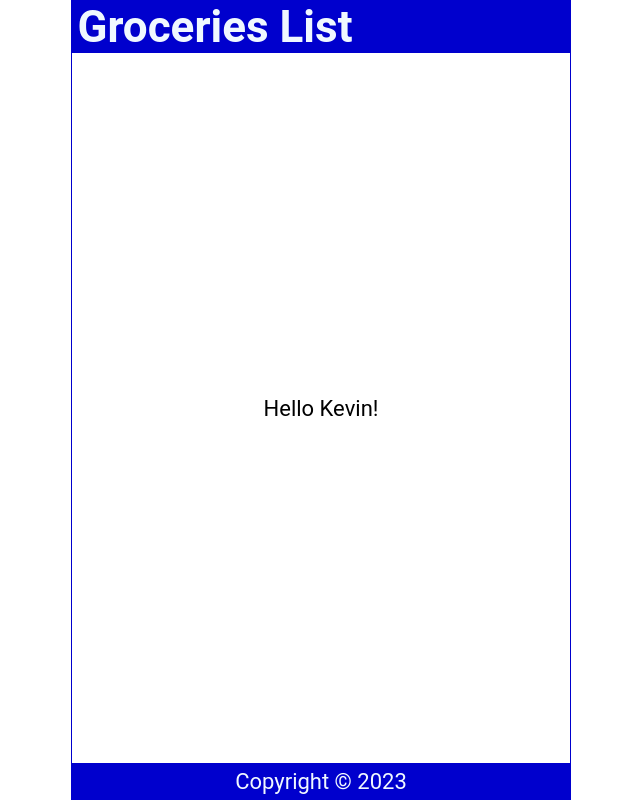
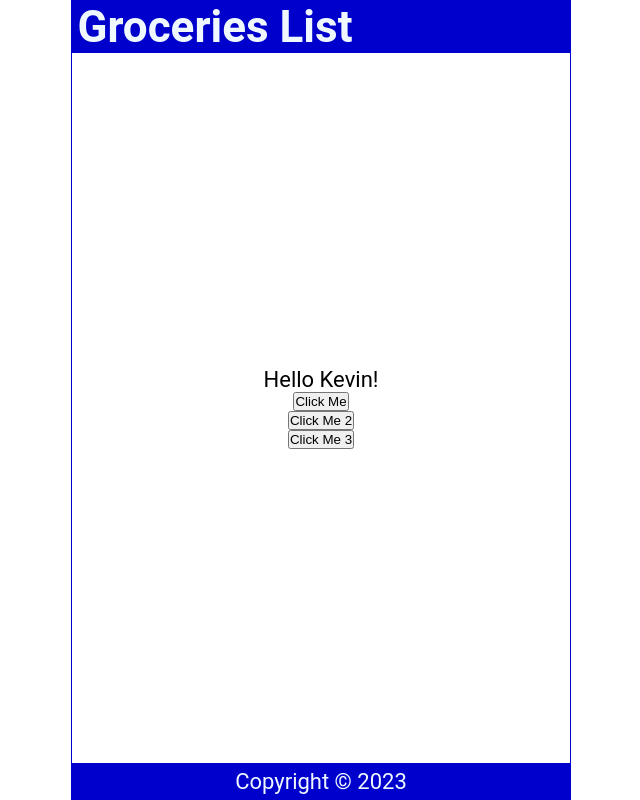
Before and after one commit to alindaByamukama/react-projects, a React (Create React App) app in the folder my-app-dir/my-react-app/: page / in a window 1280 px wide. Shown: the whole page, without its empty margins (319-959 px from the left). Built offline with nearby package versions, Linux system fonts and the light colour scheme.

Commit message:
add various buttons with click events

```diff
--- a/my-app-dir/my-react-app/src/Content.js
+++ b/my-app-dir/my-react-app/src/Content.js
@@ -5,13 +5,28 @@ const Content = () => {
         const names = ['Bob', 'Kevin', 'Dave']
         const int = Math.floor(Math.random() * 3)
         return names[int]
-        }
+    }
+
+  const handleClick = () => {
+      console.log('You clicked the button')
+  }
+
+  const handleClick2 = (name) => {
+    console.log(`${name} was called`)
+  }
+
+  const handleClick3= (e) => {
+    console.log(e.target.innerText)
+  }
 
   return (
     <main>
-        <p>
+        <p onDoubleClick={handleClick}>
             Hello {handleNameChange()}!
-        </p>
+      </p>
+      <button onClick={handleClick}>Click Me</button>
+      <button onClick={() => handleClick2('Dave')}>Click Me 2</button>
+      <button onClick={(e) => handleClick3(e)}>Click Me 3</button>
     </main>
   )
 }
```
